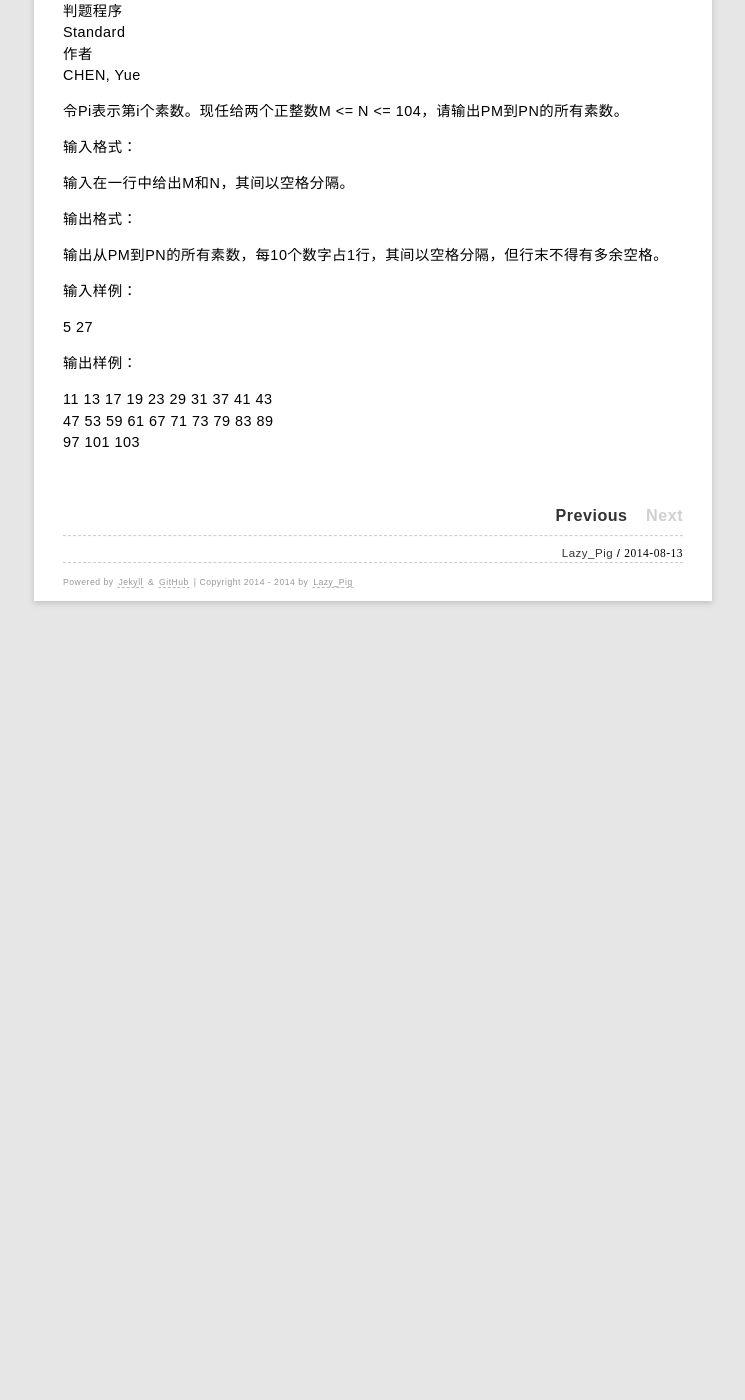
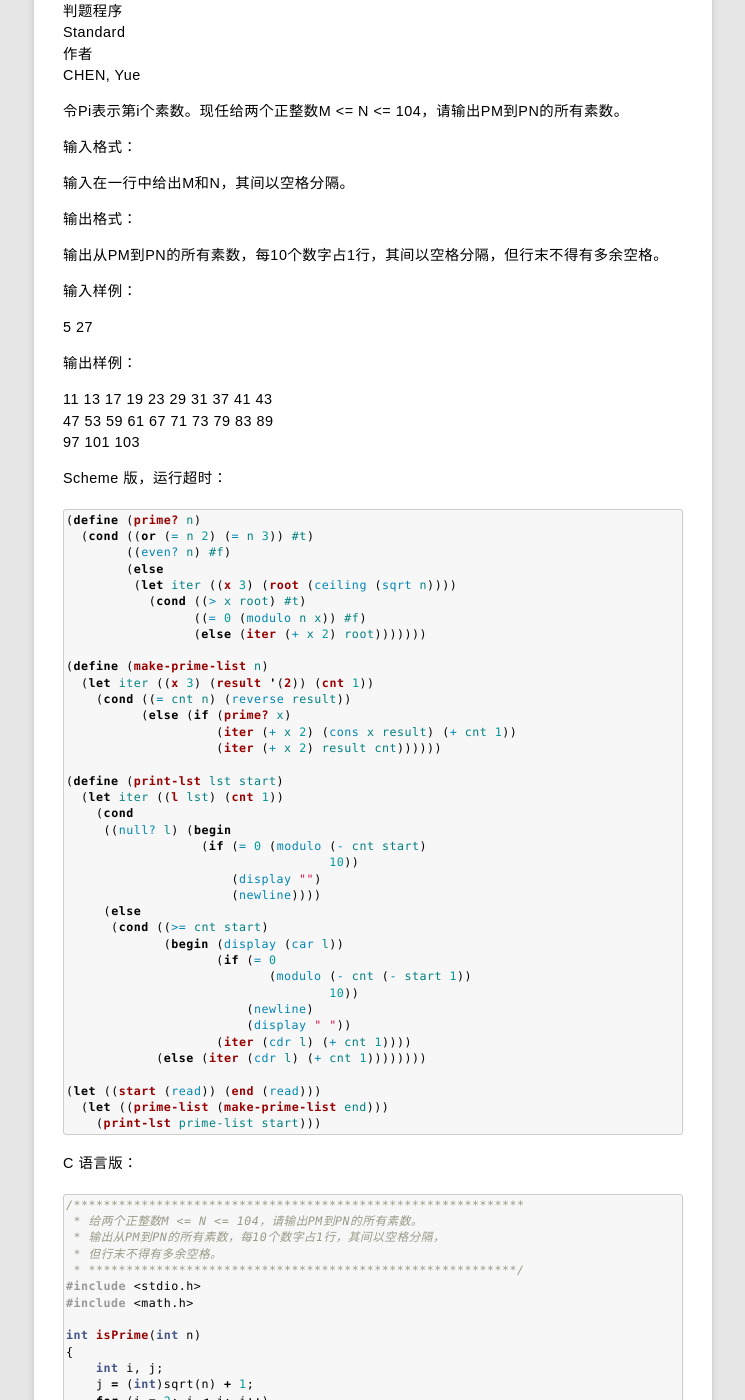
Before and after one commit to rhuichao/uternet.github.io, a Jekyll site: the page built from _posts/2014-08-13-PAT.md, in a window 1280 px wide and 1400 px high, scrolled down 18938 px. Shown: the whole window, without its empty margins (267-1012 px from the left). Built offline with Jekyll 4.4.1, drawn with Linux system fonts in a browser that asks for light colours; some web fonts are replaced; Markdown is read by kramdown in place of the engine named in the settings; before the commit the page ends 19568 px from its top, so only the background shows below that; some of the changed text lies outside the part shown.

Commit message:
new document posted

````diff
--- a/_posts/2014-08-13-PAT.md
+++ b/_posts/2014-08-13-PAT.md
@@ -1037,3 +1037,102 @@ CHEN, Yue
 11 13 17 19 23 29 31 37 41 43
 47 53 59 61 67 71 73 79 83 89
 97 101 103
+
+Scheme 版，运行超时：
+
+```scheme
+(define (prime? n)
+  (cond ((or (= n 2) (= n 3)) #t)
+        ((even? n) #f)
+        (else
+         (let iter ((x 3) (root (ceiling (sqrt n))))
+           (cond ((> x root) #t)
+                 ((= 0 (modulo n x)) #f)
+                 (else (iter (+ x 2) root)))))))
+
+(define (make-prime-list n)
+  (let iter ((x 3) (result '(2)) (cnt 1))
+    (cond ((= cnt n) (reverse result))
+          (else (if (prime? x)
+                    (iter (+ x 2) (cons x result) (+ cnt 1))
+                    (iter (+ x 2) result cnt))))))
+
+(define (print-lst lst start)
+  (let iter ((l lst) (cnt 1))
+    (cond
+     ((null? l) (begin
+                  (if (= 0 (modulo (- cnt start)
+                                   10))
+                      (display "")
+                      (newline))))
+     (else
+      (cond ((>= cnt start)
+             (begin (display (car l))
+                    (if (= 0
+                           (modulo (- cnt (- start 1))
+                                   10))
+                        (newline)
+                        (display " "))
+                    (iter (cdr l) (+ cnt 1))))
+            (else (iter (cdr l) (+ cnt 1))))))))
+
+(let ((start (read)) (end (read)))
+  (let ((prime-list (make-prime-list end)))
+    (print-lst prime-list start)))
+```
+
+C 语言版：
+
+```c
+/************************************************************
+ * 给两个正整数M <= N <= 104，请输出PM到PN的所有素数。
+ * 输出从PM到PN的所有素数，每10个数字占1行，其间以空格分隔，
+ * 但行末不得有多余空格。
+ * *********************************************************/
+#include <stdio.h>
+#include <math.h>
+
+int isPrime(int n)
+{
+    int i, j;
+    j = (int)sqrt(n) + 1;
+    for (i = 2; i < j; i++)
+    {
+        if (n % i == 0)
+            return 0;
+    }
+    return 1;
+}
+
+int main()
+{
+    int m, n, i, j, k;
+    scanf("%d %d", &m, &n);
+    j = 0;
+    k = 0;
+    for (i = 2; j <= n; i++)
+    {
+        if (isPrime(i))
+        {
+            j += 1;
+            if (j >= m && j <= n)
+            {
+                printf("%d", i);
+                k += 1;
+                if (k == 10 || j == n)
+                {
+                    printf("\n");
+                    k = 0;
+                }
+                else
+                {
+                    printf(" ");
+                }
+            }
+        }
+    }
+    return 0;
+}
+```
+
+##
````
